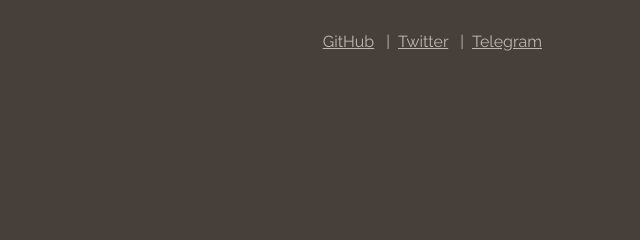
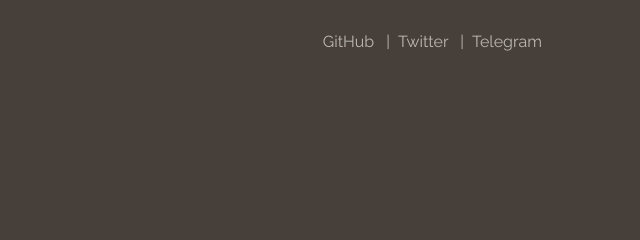
Before and after one commit to oceanEcho/cv, a plain HTML site: page index.html in a window 1280 px wide. Shown: the top 240 px of the page, 640-1280 px from the left. Drawn offline with Linux system fonts and the light colour scheme.

Commit message:
Update main.css

```diff
--- a/main.css
+++ b/main.css
@@ -99,6 +99,10 @@ a:hover {
   content: "|";
   margin: 0 0.5em;
   color: var(--color-text-secondary);
+}
+
+.contacts__link {
+  text-decoration: none;
 }
 
 .main-section {
```
